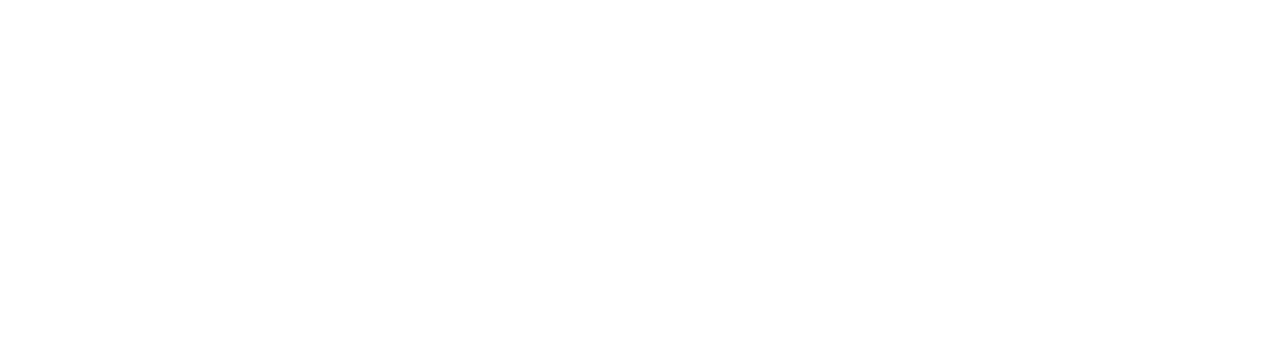
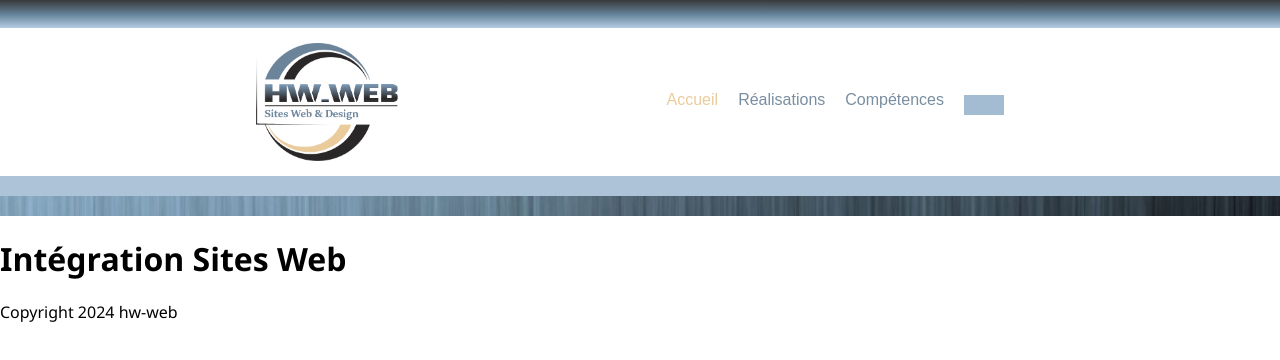
Before and after one commit to heltnx/hw-web, a React (Create React App) app: page / in a window 1280 px wide. Shown: the top 360 px of the page. Built offline with nearby package versions, Linux system fonts and the light colour scheme.

Commit message:
affichage minimum

```diff
--- a/src/router/router.js
+++ b/src/router/router.js
@@ -9,10 +9,10 @@
   return (
     <BrowserRouter>
       <Routes>
-        <Route path="/" exact component={<Home />} />
-        <Route path="/realisations" component={<Realisations />} />
-        <Route path="/competences" component={<Competences />} />
-        <Route path="/contact" component={<Contact />} />
+        <Route path="/" element={<Home />} />
+        <Route path="/realisations" element={<Realisations />} />
+        <Route path="/competences" element={<Competences />} />
+        <Route path="/contact" element={<Contact />} />
       </Routes>
     </BrowserRouter>
   );
```
